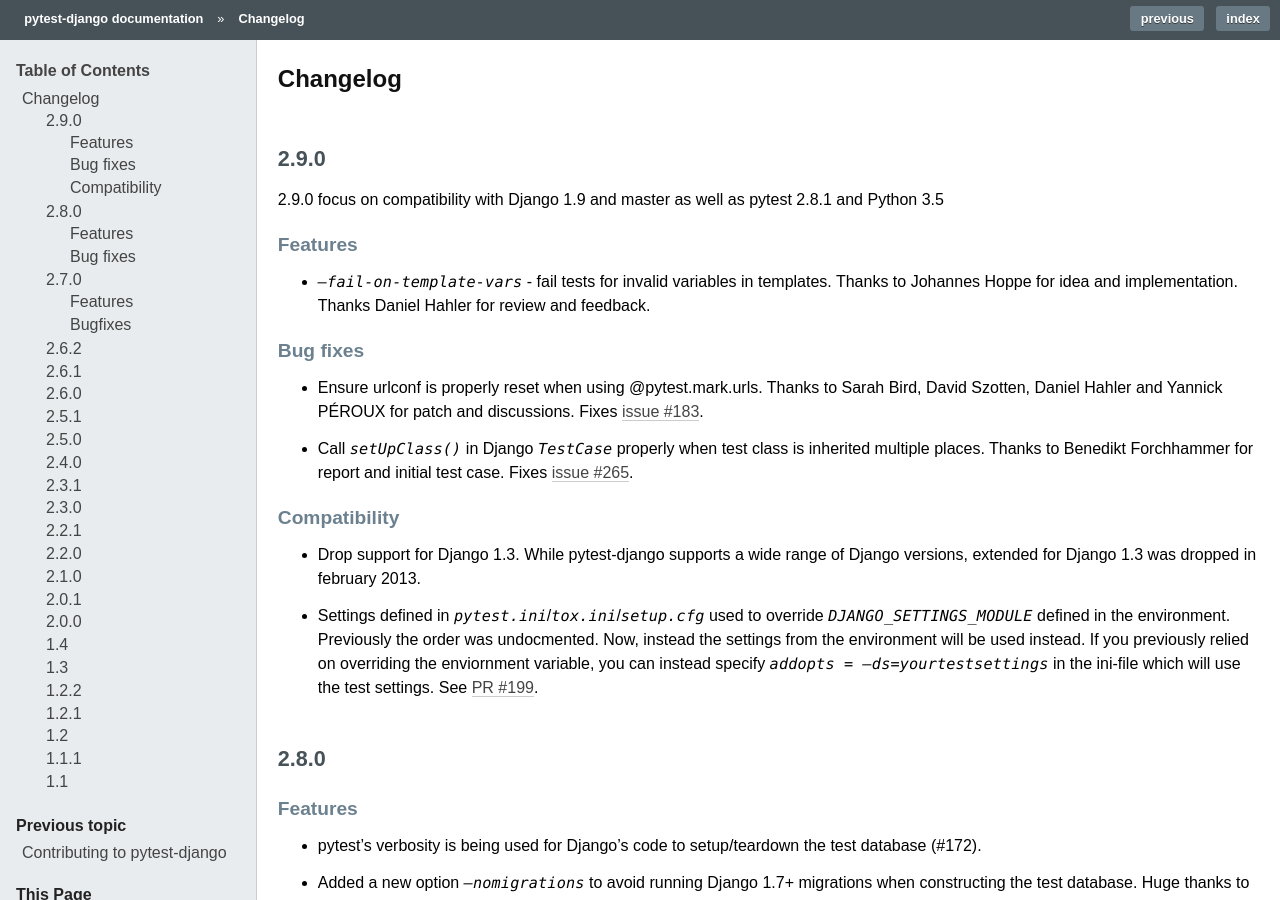
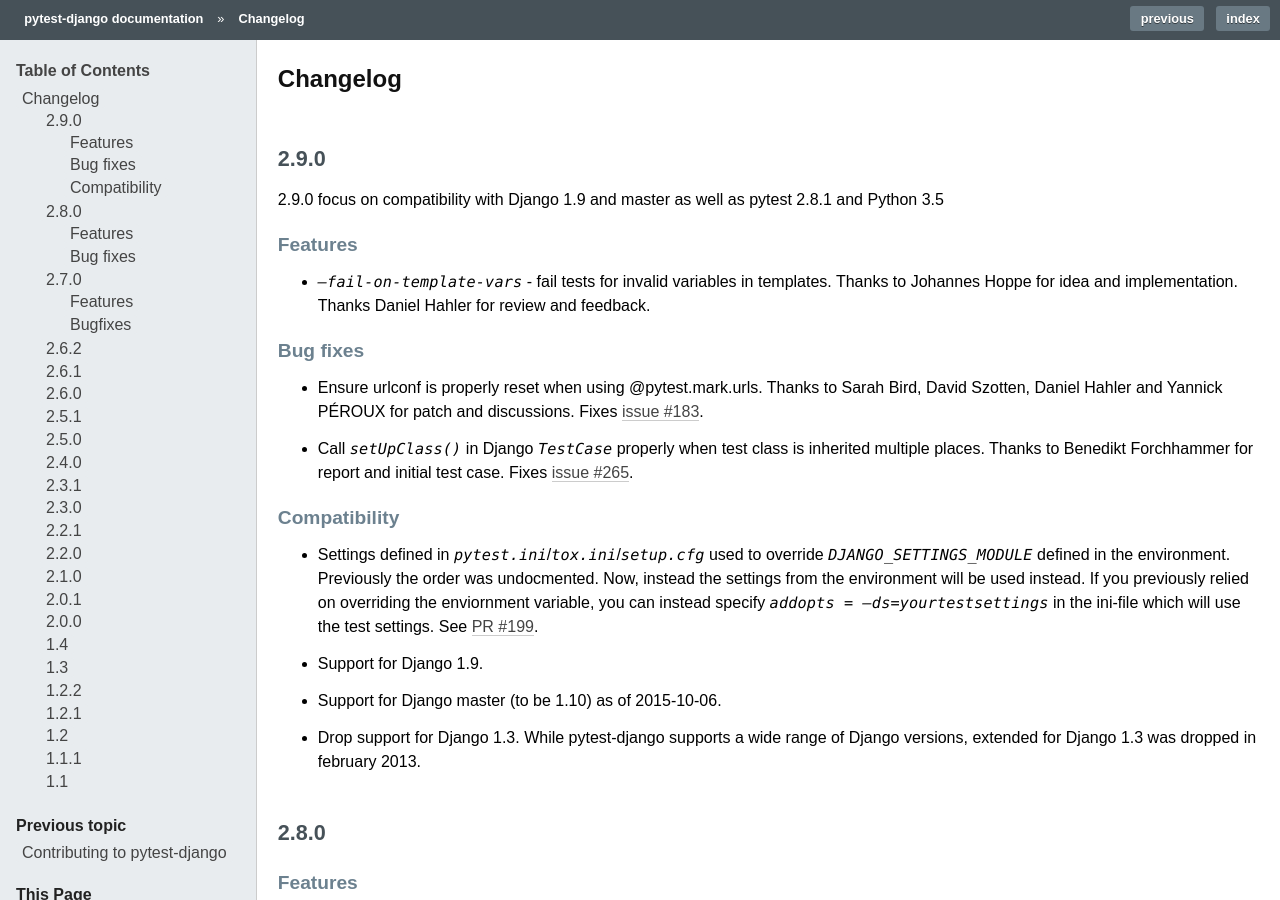
Before and after one commit to pytest-dev/pytest-django, a Sphinx documentation site: the page built from docs/changelog.rst, in a window 1280 px wide and 900 px high. Built offline with Sphinx 7.4.7, drawn with Linux system fonts in a browser that asks for light colours.

Commit message:
Document Django version support in changelog

```diff
--- a/docs/changelog.rst
+++ b/docs/changelog.rst
@@ -36,6 +34,13 @@
   can instead specify `addopts = --ds=yourtestsettings` in the ini-file which
   will use the test settings. See `PR #199
   <https://github.com/pytest-dev/pytest-django/pull/199>`_.
+
+* Support for Django 1.9.
+
+* Support for Django master (to be 1.10) as of 2015-10-06.
+
+* Drop support for Django 1.3. While pytest-django supports a wide range of
+  Django versions, extended for Django 1.3 was dropped in february 2013.
 
 2.8.0
 -----
```
Also changed, not shown: other parts of docs/changelog.rst (+0 -2 lines).
